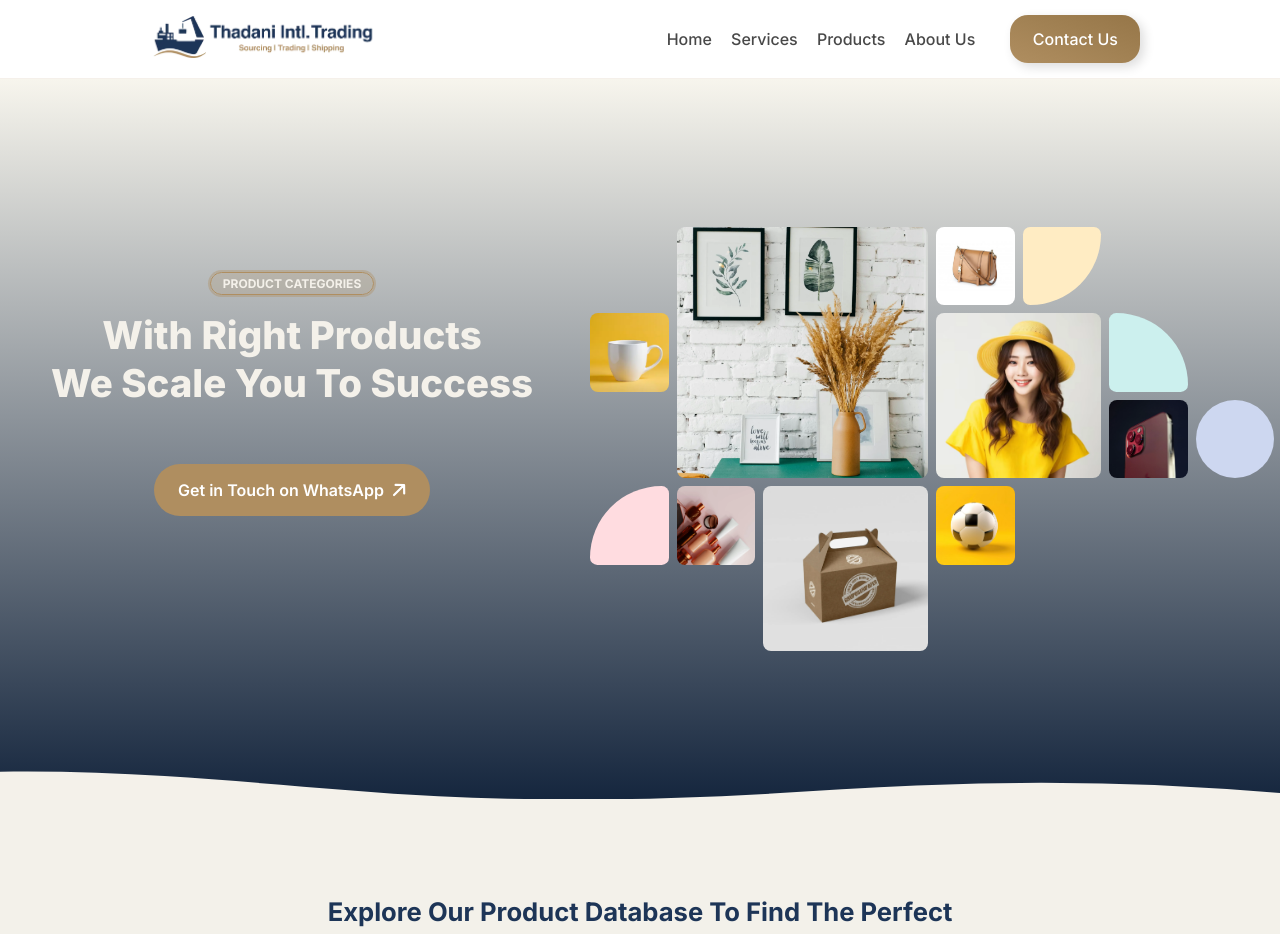
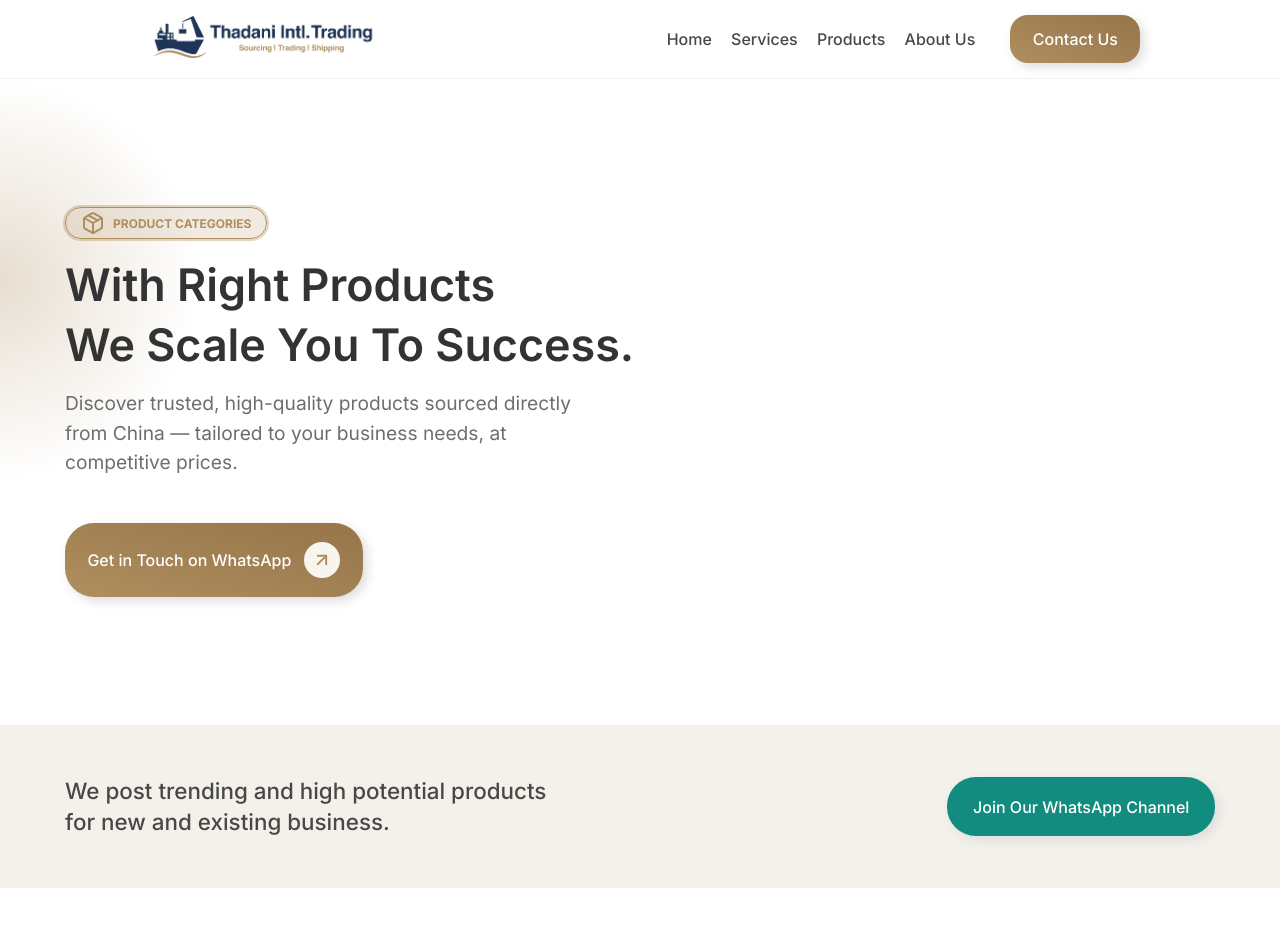
Before and after one commit to gabbar-singhh/titc, a Next.js app: page /product in a window 1280 px wide. Shown: the top 934 px of the page. Built offline with nearby package versions, Linux system fonts and the light colour scheme; what @radix-ui/themes would draw is missing.

Commit message:
product page -draft

```diff
--- a/src/Components/ServicesSection/ServicesSection.module.css
+++ b/src/Components/ServicesSection/ServicesSection.module.css
@@ -84,7 +84,7 @@
 }
 
 .container .card {
-    background-color: var(--creamy-white);
+    background-color: #fff;
     text-align: center;
     padding: 2.4rem 2.4rem;
     border-radius: 12px;
@@ -99,7 +99,7 @@
 }
 
 .container .card:hover {
-    background-color: #fdf5e2;
+    background-color: var(--creamy-white);
     -webkit-box-shadow: 5px 5px 95px -46px rgba(163, 163, 163, 1);
     -moz-box-shadow: 5px 5px 95px -46px rgba(163, 163, 163, 1);
     box-shadow: 5px 5px 95px -46px rgba(163, 163, 163, 1);
--- a/src/Components/SmallCTASection/SmallCTASection.jsx
+++ b/src/Components/SmallCTASection/SmallCTASection.jsx
@@ -18,10 +18,24 @@ const SmallCTASection = (props) => {
         <p className={styles.desc}>{props.content}</p>
 
         <div onClick={openWhatsAppHandler} className={styles.cta}>
-          Get in Touch on WhatsApp
-          <img src="/icons/arrow_up_right.svg" alt="arrow upright icon" />
+          Get in Touch on WhatsApp{" "}
+          <img src="/icons/arrow-up-right-new.svg" alt="arrow upright icon" />
         </div>
       </Fade>
+
+      <div className={styles.wavyBottom}>
+        <svg
+          data-name="Layer 1"
+          xmlns="http://www.w3.org/2000/svg"
+          viewBox="0 0 1200 120"
+          preserveAspectRatio="none"
+        >
+          <path
+            d="M985.66,92.83C906.67,72,823.78,31,743.84,14.19c-82.26-17.34-168.06-16.33-250.45.39-57.84,11.73-114,31.07-172,41.86A600.21,600.21,0,0,1,0,27.35V120H1200V95.8C1132.19,118.92,1055.71,111.31,985.66,92.83Z"
+            className={styles.shapeFill}
+          ></path>
+        </svg>
+      </div>
     </section>
   );
 };
--- a/src/components/ServicesSection/ServicesSection.module.css
+++ b/src/components/ServicesSection/ServicesSection.module.css
@@ -84,7 +84,7 @@
 }
 
 .container .card {
-    background-color: var(--creamy-white);
+    background-color: #fff;
     text-align: center;
     padding: 2.4rem 2.4rem;
     border-radius: 12px;
@@ -99,7 +99,7 @@
 }
 
 .container .card:hover {
-    background-color: #fdf5e2;
+    background-color: var(--creamy-white);
     -webkit-box-shadow: 5px 5px 95px -46px rgba(163, 163, 163, 1);
     -moz-box-shadow: 5px 5px 95px -46px rgba(163, 163, 163, 1);
     box-shadow: 5px 5px 95px -46px rgba(163, 163, 163, 1);
--- a/src/pages/index.js
+++ b/src/pages/index.js
@@ -55,7 +55,6 @@ export default function Home() {
         <CompareSection />
         <ServicesSection />
         <Timeline />
-        {/* <StatsSection /> */}
         <ReelSection />
         <ContactUsSection />
         <FooterSection />
--- a/src/pages/product.jsx
+++ b/src/pages/product.jsx
@@ -5,9 +5,10 @@ import styles from "@/styles/Product.module.css";
 import ServicesSectionRedefined from "@/Components/ServicesSectionRedefined/ServicesSectionRedefined";
 import SmallCTASection from "@/Components/SmallCTASection/SmallCTASection";
 import FooterSection from "@/Components/FooterSection/FooterSection";
+import Link from "next/link";
+import ContactUsSection from "@/Components/ContactUsSection/ContactUsSection";
 
 const product = () => {
-
   const openWhatsAppHandler = () => {
     const phoneNumber = "8613538501419";
     const message = encodeURIComponent(
@@ -39,10 +40,16 @@ const product = () => {
     "Jewelry",
     "Lighting",
   ];
+
+  const WHATSAPP_CHANNEL =
+    "https://whatsapp.com/channel/0029VbA9H97HLHQaPeRTsJ3E";
   return (
     <>
       <Head>
-        <title>Products Categories To Import From China| Thadani International Trading</title>
+        <title>
+          Products Categories To Import From China| Thadani International
+          Trading
+        </title>
         <meta
           name="description"
           content="We help you source quality goods from China and ship them to your country"
@@ -51,94 +58,55 @@ const product = () => {
         <link rel="icon" href="/favicon.svg" />
       </Head>
       <section className={styles.main}>
-        <div className={styles.hero_product}>
-          <div className={styles.product_container}>
-            <div className={styles.leftSide}>
+        <div className={styles.herosection}>
+          <div className={styles.herosectionConatiner}>
             <Fade direction="up" triggerOnce>
-                <p>product categories</p>
+              <div className={styles.capsule}>
+                <img src="/icons/boxes.svg" alt="briefcase business" />
+                Product Categories
+              </div>
             </Fade>
-
             <Fade direction="up" triggerOnce>
-                <h1>
-                  With right products <br /> we scale you to success
-                </h1>
+              <h1 className={styles.heroHeading}>with right products</h1>
             </Fade>
-
+            <Fade direction="up" triggerOnce>
+              <h1 className={styles.heroHeading}>we scale you to success.</h1>
+            </Fade>
+            <Fade direction="up" triggerOnce>
+              <p>
+                Discover trusted, high-quality products sourced directly from
+                China — tailored to your business needs, at competitive prices.
+              </p>
+            </Fade>
             <Fade direction="up" triggerOnce>
               <div onClick={openWhatsAppHandler} className={styles.cta}>
-                  Get in Touch on WhatsApp
+                Get in Touch on WhatsApp{" "}
                 <img
-                    src="/icons/arrow_up_right.svg"
+                  src="/icons/arrow-up-right-new.svg"
                   alt="arrow upright icon"
                 />
               </div>
             </Fade>
           </div>
-            <section className={styles.rightSide}>
-              <div>
-                <img src="/img/montage/1.webp" alt="white cup in yellow bg" />
         </div>
 
-              <div>
-                <img src="/img/montage/2.webp" alt="Alt text for the image" />
-              </div>
-
-              <div>
-                <img src="/img/montage/5.webp" alt="china woman yellow dress" />
-              </div>
-
-              <div aria-hidden="true"></div>
-
-              <div>
-                <img src="/img/montage/6.webp" alt="Alt text for the image" />
-              </div>
-
-              <div aria-hidden="true"></div>
-
-              <div>
-                <img src="/img/montage/8.webp" alt="Alt text for the image" />
-              </div>
-
-              <div aria-hidden="true"></div>
-              <div aria-hidden="true"></div>
-
-              <div>
-                <img src="/img/montage/3.webp" alt="Alt text for the image" />
-              </div>
-
-              <div>
-                <img
-                  src="/img/montage/4.webp"
-                  alt="brown package in white bg"
-                />
-              </div>
-
-              <div>
-                <img src="/img/montage/7.webp" alt="Alt text for the image" />
-              </div>
-            </section>
-          </div>
-
-          <div className={styles.custom_shape_divider_bottom_1735337911}>
-            <svg
-              data-name="Layer 1"
-              xmlns="http://www.w3.org/2000/svg"
-              viewBox="0 0 1200 120"
-              preserveAspectRatio="none"
-            >
-              <path
-                d="M321.39,56.44c58-10.79,114.16-30.13,172-41.86,82.39-16.72,168.19-17.73,250.45-.39C823.78,31,906.67,72,985.66,92.83c70.05,18.48,146.53,26.09,214.34,3V0H0V27.35A600.21,600.21,0,0,0,321.39,56.44Z"
-                className={styles.shape_fill}
-              ></path>
-            </svg>
+        <div className={styles.whatsappChannelCTA}>
+          <div className={styles.whatsappChannelContainer}>
+            <h3>
+              We post trending and high potential products for new and existing
+              business.
+            </h3>
+            <Link className={styles.whatsappChannelBtn} href="/">
+              Join Our WhatsApp Channel
+            </Link>
           </div>
         </div>
 
         <div className={styles.product_category}>
           <Fade triggerOnce delay={0.1}>
             <h2>
-              explore our product database to find the perfect <br /> items for
-              your business
+              explore our product database to <br /> find the right products for
+              your business.
             </h2>
           </Fade>
 
@@ -163,9 +131,10 @@ const product = () => {
 
         <ServicesSectionRedefined />
         <SmallCTASection
-          head="Have a product in mind?"
-          content="let's get going then."
+          head="Have a Product in Mind? We'll Source It for You"
+          content="Share your requirements and we’ll find the best-quality product at the right price."
         />
+        <ContactUsSection />
         <FooterSection />
       </section>
     </>
--- a/src/styles/Product.module.css
+++ b/src/styles/Product.module.css
@@ -1,187 +1,137 @@
-.hero_product {
-    background-color: var(--blue);
-    display: flex;
-    flex-direction: column;
-    align-items: center;
-    justify-content: center;
-    height: 90vh;
-
-    background: linear-gradient(0deg, #15263e 0%, rgb(247 245 237) 100%);
-
-    position: relative;
+.herosection {
     z-index: 0;
+    background-image: radial-gradient(circle closest-corner at 0 31%, #af8e604a, #fff);
 }
 
-.product_container {
+.herosection .herosectionConatiner {
+    max-width: 1150px;
+    margin: 0 auto;
+    height: 100%;
+    padding: 10% 0;
+
     display: flex;
-    width: 100%;
+    align-items: flex-start;
+    justify-content: center;
+    flex-direction: column;
 }
 
-.hero_product .leftSide {
-    width: 40%;
-    margin-top: 2.8rem;
-    display: flex;
-    flex-direction: column;
-    align-items: center;
-}
-
-.leftSide p {
+.herosectionConatiner .capsule {
     font-size: 12px;
     text-transform: uppercase;
     font-weight: 700;
-    color: var(--creamy-white);
+    color: var(--accent);
     background-color: #af8e6030;
     border-radius: 1rem;
-    padding: 3px 12px;
+    padding: 3px 15px;
     box-shadow: 0 0 0px 2px #af8e605e;
     border: 1px solid var(--accent);
     margin-bottom: 1rem;
+
+    display: flex;
+    align-items: center;
+    justify-content: center;
+    gap: 0.5rem;
 }
 
-.leftSide h1 {
-    font-size: 2.4rem;
-    font-weight: 800;
-    color: var(--creamy-white);
-    line-height: 125%;
+.herosectionConatiner .heroHeading {
+    font-size: 2.8rem;
+    color: var(--neutral-black);
+    text-align: left;
+    font-weight: 600;
+    line-height: 135%;
+    width: 100%;
     text-transform: capitalize;
-    text-align: center;
 }
 
-.leftSide .cta {
-    margin-top: 3.6rem;
-    color: var(--creamy-white);
-    background-color: var(--accent);
-    padding: 16px 24px;
-    border-radius: 4rem;
-    font-weight: 600;
-    transition: all 400ms ease-in-out;
-    color: #fff;
-    cursor: pointer;
+.herosectionConatiner p {
+    width: 548px;
+    line-height: 155%;
+    font-weight: 400;
+    font-size: 1.2rem;
+    color: #6e6e6e;
+    margin-top: 0.8rem;
+    margin-bottom: 2.8rem;
+}
 
+.herosectionConatiner .cta {
     display: inline-flex;
     align-items: center;
     justify-content: center;
-    gap: 8px;
+    gap: 0.8rem;
+    padding: 1.2rem 1.4rem;
+    border-radius: 1.8rem;
+    font-weight: 500;
+    transition: all 400ms ease-in-out;
+    font-size: 1rem;
+
+    color: #fff;
+    box-shadow: 4px 4px 11px #ddd;
+    background-image: linear-gradient(to right top, #af8e60, #a9885a, #a28254, #9c7c4e, #967648);
+    cursor: pointer;
 }
 
-.leftSide .cta:hover {
+.herosectionConatiner .cta img {
+    background-color: #f7f5ed;
+    height: 20px;
+    width: 20px;
+    padding: 0.5rem;
+    border-radius: 50%;
+}
+
+.herosectionConatiner .cta img {
+    transition: transform 0.3s ease-in-out;
+}
+
+.herosectionConatiner .cta:hover img {
+    transform: rotate(45deg);
+}
+
+.herosectionConatiner .cta:hover {
     color: var(--creamy-white);
     background-color: #af8e60ba;
+    filter: brightness(1.1);
 }
 
-.custom_shape_divider_bottom_1735337911 {
-    position: absolute;
-    bottom: -1px;
-    left: 0;
-    width: 100%;
-    overflow: hidden;
-    line-height: 0;
-    transform: rotate(180deg);
+.whatsappChannelCTA {
+    background-color: #f3f1ea;
+    padding: 3.2rem 0;
 }
 
-.custom_shape_divider_bottom_1735337911 svg {
-    position: relative;
-    display: block;
-    width: calc(106% + 1.3px);
-    height: 31px;
+.whatsappChannelContainer {
+    max-width: 1150px;
+    margin: 0 auto;
+    display: flex;
+    align-items: center;
+    justify-content: space-between;
 }
 
-.custom_shape_divider_bottom_1735337911 .shape_fill {
-    fill: var(--creamy-white);
+.whatsappChannelContainer h3 {
+    font-size: 1.4rem;
+    font-weight: 500;
+    color: #484848;
+    text-align: left;
+    line-height: 135%;
+    width: 500px;
 }
 
-.rightSide {
-    max-width: 800px;
-    margin-inline: auto;
-    display: grid;
-    gap: 0.5rem;
-    grid-template-rows: repeat(5, 1fr);
-    grid-template-columns: repeat(8, 1fr);
-
-    grid-template-areas:
-        "..   two two    two    three  four ..    .."
-        "one  two two    two    five   five six   .."
-        "..   two two    two    five   five seven eight"
-        "nine ten eleven eleven twelve ..   ..    .."
-        "..   ..  eleven eleven ..     ..   ..    ..";
+.whatsappChannelContainer .whatsappChannelBtn {
+    gap: 0.8rem;
+    padding: 1.2rem 1.6rem;
+    border-radius: 1.8rem;
+    font-weight: 500;
+    transition: all 400ms ease-in-out;
+    font-size: 1rem;
+    color: #fff;
+    box-shadow: 4px 4px 11px #ddd;
+    cursor: pointer;
+    background-color: #128c7e;
 }
 
-.rightSide > div {
-    overflow: hidden;
-    border-radius: 0.5rem;
-}
-
-.rightSide img {
-    width: 100%;
-    aspect-ratio: 1;
-    display: block;
-    object-fit: cover;
-    transition: all 0.5s ease-in-out;
-}
-
-.rightSide img:hover {
-    scale: 1.15;
-    rotate: 3deg;
-}
-
-.rightSide :nth-child(1) {
-    grid-area: one;
-}
-
-.rightSide :nth-child(2) {
-    grid-area: two;
-}
-
-.rightSide :nth-child(3) {
-    grid-area: three;
-}
-
-.rightSide :nth-child(4) {
-    grid-area: four;
-    background-color: #ffecc3;
-    border-bottom-right-radius: 100%;
-}
-
-.rightSide :nth-child(5) {
-    grid-area: five;
-}
-
-.rightSide :nth-child(6) {
-    grid-area: six;
-    background-color: #ccf0ee;
-    border-top-right-radius: 100%;
-}
-
-.rightSide :nth-child(7) {
-    grid-area: seven;
-}
-
-.rightSide :nth-child(8) {
-    grid-area: eight;
-    background-color: #cdd7f0;
-    border-radius: 100%;
-}
-
-.rightSide :nth-child(9) {
-    grid-area: nine;
-    background-color: #ffdce0;
-    border-top-left-radius: 100%;
-}
-
-.rightSide :nth-child(10) {
-    grid-area: ten;
-}
-
-.rightSide :nth-child(11) {
-    grid-area: eleven;
-}
-
-.rightSide :nth-child(12) {
-    grid-area: twelve;
+.whatsappChannelContainer .whatsappChannelBtn:hover {
+    filter: brightness(1.1);
 }
 
 .product_category {
-    background-color: #f3f1ea;
     padding: 96px;
 }
 
@@ -191,16 +141,20 @@
     font-weight: 700;
     color: var(--blue);
     text-align: center;
-    line-height: 135%;
+    line-height: 155%;
+    text-decoration: underline;
+    text-underline-offset: 7px;
+    text-decoration-thickness: 6px;
+    -webkit-text-decoration-color: #af8e60a3;
+    text-decoration-color: #af8e60a3;
 }
 
 .grid_container {
     width: 65%;
     padding: 48px 0;
     display: grid;
-    grid-template-columns:repeat(auto-fit, minmax(200px, 1fr));
+    grid-template-columns: repeat(auto-fit, minmax(200px, 1fr));
     grid-template-columns: repeat(auto-fill, minmax(200px, 1fr));
-    /* justify-self: center; */
     margin: 0 auto;
     gap: 1rem;
 }
```
Also changed, not shown: src/Components/ServicesSectionRedefined/ServicesSectionRedefined.jsx (+16 -4 lines), src/Components/ServicesSectionRedefined/ServicesSectionRedefined.module.css (+30 -10 lines), src/Components/SmallCTASection/SmallCTASection.module.css (+58 -22 lines), public/icons/boxes.svg (added). Lines whose indentation alone changed are shown as unchanged.
